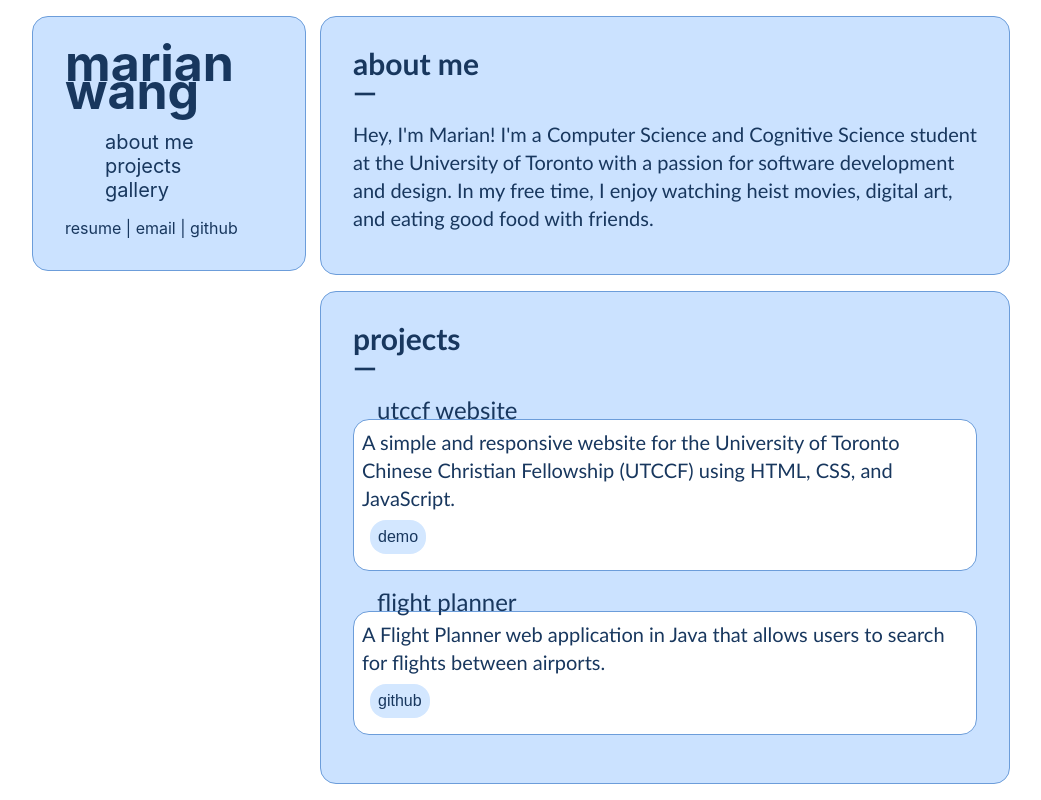
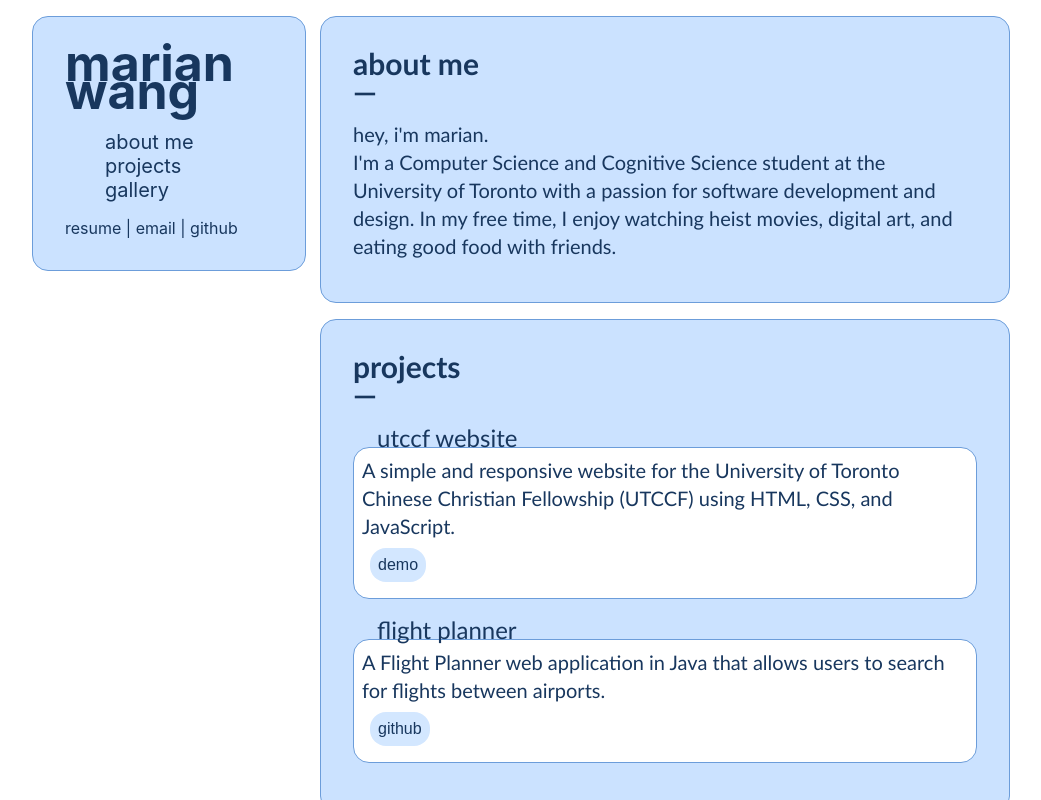
Before and after one commit to marianmwang/marianmwang-site, a React (Create React App) app: page / in a window 1280 px wide. Shown: the top 800 px of the page, without its empty margins (119-1160 px from the left). Built offline with nearby package versions, Linux system fonts and the light colour scheme.

Commit message:
published to github pages

```diff
--- a/package.json
+++ b/package.json
@@ -1,4 +1,5 @@
 {
+  "homepage": "https://marianmwang.github.io/marianmwang-site",
   "name": "personal_website",
   "version": "0.1.0",
   "private": true,
@@ -16,6 +17,8 @@
     "web-vitals": "^1.1.2"
   },
   "scripts": {
+    "predeploy": "npm run build",
+    "deploy": "gh-pages -d build",
     "start": "react-scripts start",
     "build": "react-scripts build",
     "test": "react-scripts test",
@@ -38,5 +41,8 @@
       "last 1 firefox version",
       "last 1 safari version"
     ]
+  },
+  "devDependencies": {
+    "gh-pages": "^3.2.3"
   }
 }
--- a/src/pages/about.jsx
+++ b/src/pages/about.jsx
@@ -9,10 +9,11 @@ const About = () => {
         about me<br></br>—
       </h2>
       <p>
-        Hey, I'm Marian! I'm a Computer Science and Cognitive Science student at
-        the University of Toronto with a passion for software development and
-        design. In my free time, I enjoy watching heist movies, digital art, and
-        eating good food with friends.
+        hey, i'm marian.<br></br>
+        I'm a Computer Science and Cognitive Science student at the University
+        of Toronto with a passion for software development and design. In my
+        free time, I enjoy watching heist movies, digital art, and eating good
+        food with friends.
       </p>
     </div>
   );
```
Also changed, not shown: 1 other file (tests, documents, lock files or other folders).
